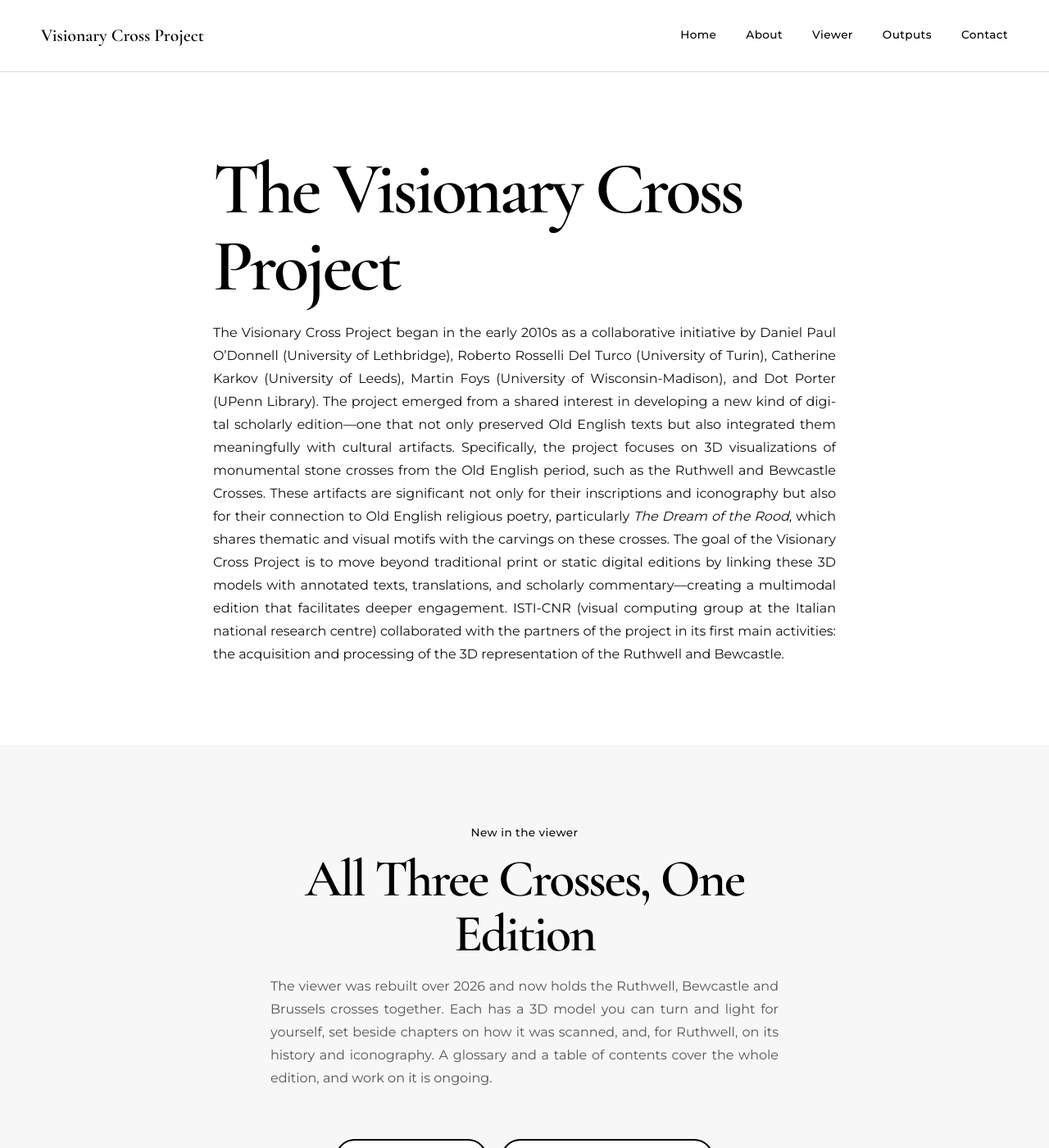
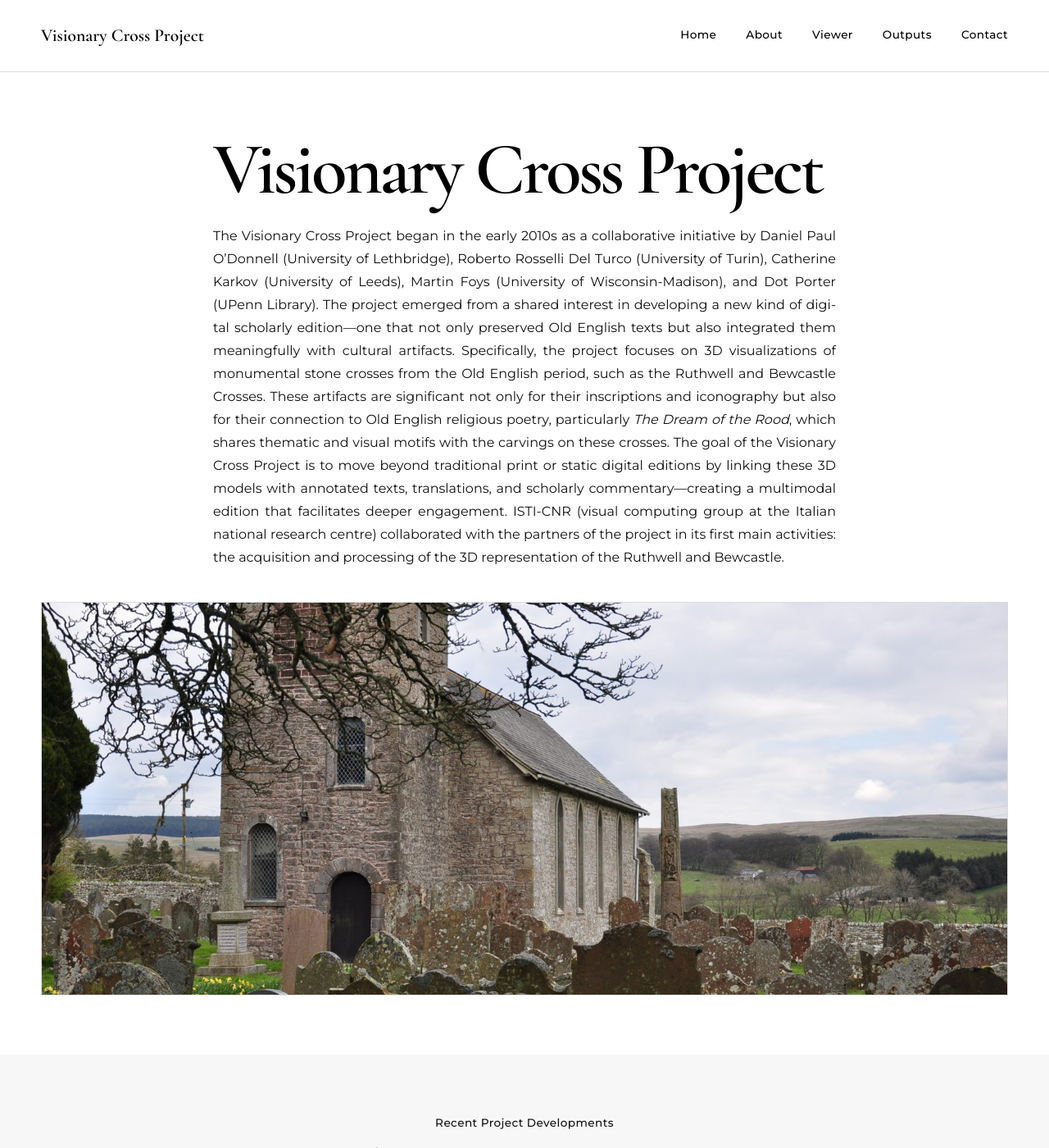
Before and after one commit to Humanities-Innovation-Lab/vcp-website, a Jekyll site: the page built from index.html, in a window 1280 px wide and 1400 px high. Shown: the whole window at 82% size. Built offline with Jekyll 4.4.1, drawn with Linux system fonts in a browser that asks for light colours; some of the changed text lies outside the part shown.

Commit message:
Add the churchyard photograph, tighten the sections, fix About's banding
The About page ran white, white, white, grey, because section--program-areas
sets only a margin and inherits the default background; the history band now
alternates with the rest.

Sections were 6rem top and bottom, which left the pages feeling loose once
the copy was in. They are 4.5rem now, 3.25rem on narrow screens, with the
section headings and the land acknowledgement brought in to match.

The photograph is a web-sized derivative of tp.jpg, 1600px wide and cropped
to a band so it does not cost a screenful of scrolling. Yan Fan joins the
lab's contributors for 2015.

Co-Authored-By: Claude Opus 5 (1M context) <noreply@anthropic.com>

```diff
--- a/_includes/about-history.html
+++ b/_includes/about-history.html
@@ -1,4 +1,4 @@
-<section class="section section--program-areas" id="history">
+<section class="section section--alt section--program-areas" id="history">
   <div class="wrap">
     <h2>History</h2>
     <p>
--- a/_includes/about-members.html
+++ b/_includes/about-members.html
@@ -36,6 +36,7 @@
         <h3>Humanities Innovation Lab, University of Lethbridge</h3>
         <ul class="contributors__list">
           <li>Heather Hobma - Student <span class="contributor__years">(2012&ndash;2014)</span></li>
+          <li>Yan Fan - Mitacs Student <span class="contributor__years">(2015)</span></li>
           <li>Gurpreet Singh - Project Manager <span class="contributor__years">(2015&ndash;2021)</span></li>
           <li>Jocelyn McKnight - Student <span class="contributor__years">(2024&ndash;present)</span></li>
         </ul>
--- a/_includes/intro-recent.html
+++ b/_includes/intro-recent.html
@@ -1,14 +1,12 @@
 <section class="section section--alt">
   <div class="wrap">
     <div class="section-head">
-      <span class="eyebrow">New in the viewer</span>
-      <h2>All Three Crosses, One Edition</h2>
+      <span class="eyebrow">Recent Project Developments</span>
+      <h2>The Newest Viewer</h2>
       <p>
-        The viewer was rebuilt over 2026 and now holds the Ruthwell, Bewcastle and
-        Brussels crosses together. Each has a 3D model you can turn and light for
-        yourself, set beside chapters on how it was scanned, and, for Ruthwell, on its
-        history and iconography. A glossary and a table of contents cover the whole
-        edition, and work on it is ongoing.
+        The viewer was rebuilt over the last two years and now holds the Ruthwell, Bewcastle and
+        Brussels crosses together. Although work is actively being done to this viewer, the models
+        are usable and ready for interactions.
       </p>
     </div>
 
--- a/_includes/intro.html
+++ b/_includes/intro.html
@@ -1,7 +1,7 @@
 <section class="section">
   <div class="wrap">
     <div class="prose">
-      <h1>The Visionary Cross Project</h1>
+      <h1>Visionary Cross Project</h1>
 
       <p>The Visionary Cross Project began in the early 2010s as a collaborative initiative by Daniel Paul
         O’Donnell (University of Lethbridge), Roberto Rosselli Del Turco (University of Turin), Catherine
@@ -19,5 +19,11 @@
         and Bewcastle.
       </p>
     </div>
+
+    <figure class="intro-figure">
+      <img src="{{ site.baseurl }}/assets/img/intro-cross.jpg"
+           alt="A weathered stone cross standing among gravestones beside a church, with open hills beyond."
+           width="1600" height="1063">
+    </figure>
   </div>
 </section>
--- a/assets/css/main.css
+++ b/assets/css/main.css
@@ -178,7 +178,7 @@ p:last-child {
 }
 
 .section {
-  padding: 6rem 0;
+  padding: 4.5rem 0;
   background: var(--bg);
   scroll-margin-top: calc(var(--nav-h) + 1rem);
 }
@@ -206,7 +206,7 @@ p:last-child {
 .section-head {
   text-align: center;
   max-width: 720px;
-  margin: 0 auto 3.75rem;
+  margin: 0 auto 2.75rem;
 }
 
 .section-head p {
@@ -1265,6 +1265,20 @@ p:last-child {
 
 .prose strong {
   color: var(--primary);
+}
+
+.intro-figure {
+  margin: 2.5rem 0 0;
+}
+
+.intro-figure img {
+  display: block;
+  width: 100%;
+  height: auto;
+  max-height: 480px;
+  object-fit: cover;
+  object-position: center;
+  border: 1px solid rgba(0, 0, 0, 0.14);
 }
 
 .prose a,
@@ -1402,7 +1416,7 @@ p:last-child {
 .land-ack {
   background: var(--bg-alt);
   color: var(--primary);
-  padding: 4.5rem 2rem 3.5rem;
+  padding: 3.5rem 2rem 3rem;
   text-align: center;
 }
 
@@ -1652,7 +1666,7 @@ p:last-child {
   }
 
   .section {
-    padding: 4.25rem 0;
+    padding: 3.25rem 0;
   }
 
   .section-head {
```
Also changed, not shown: assets/img/intro-cross.jpg (added).
